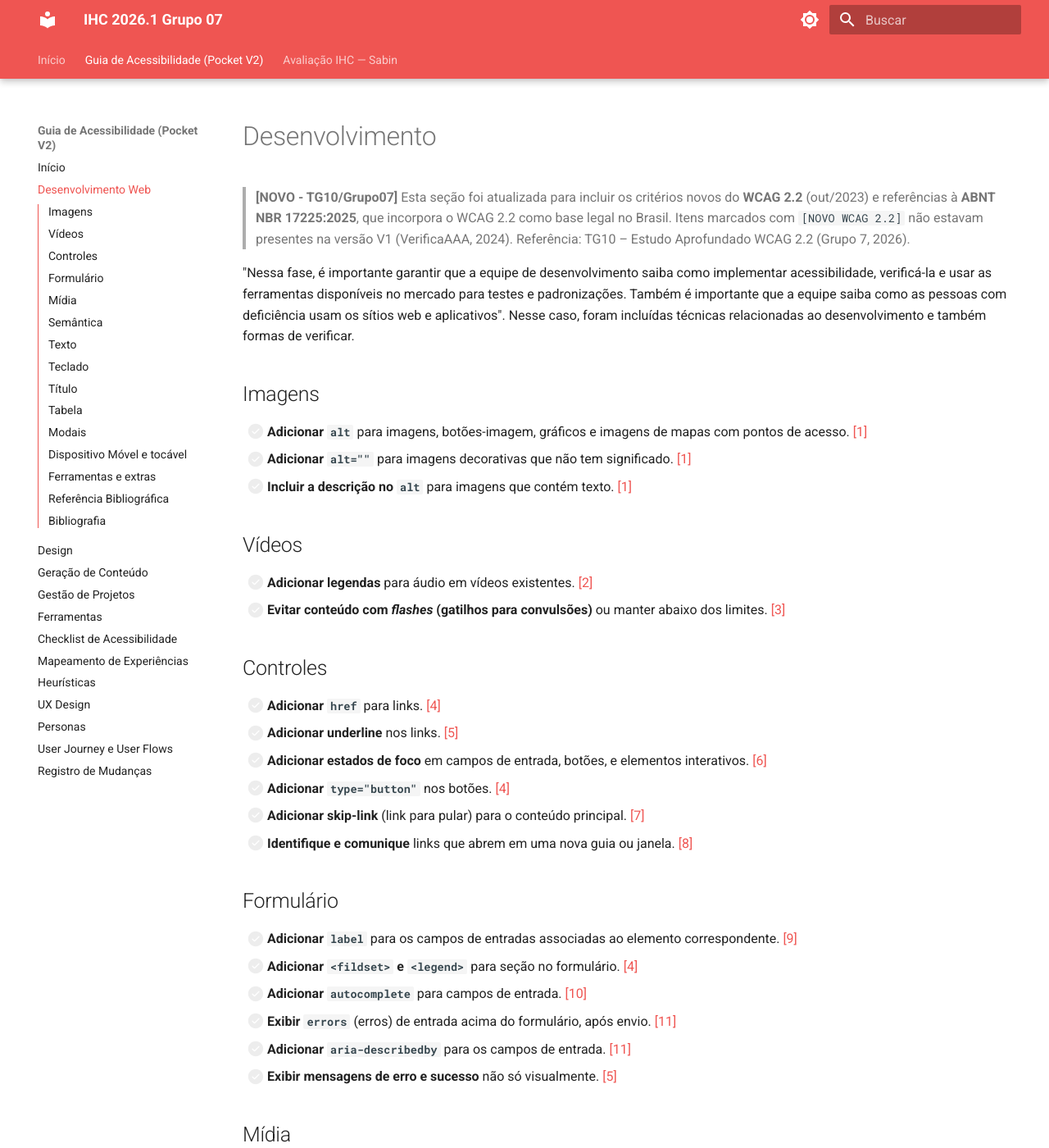
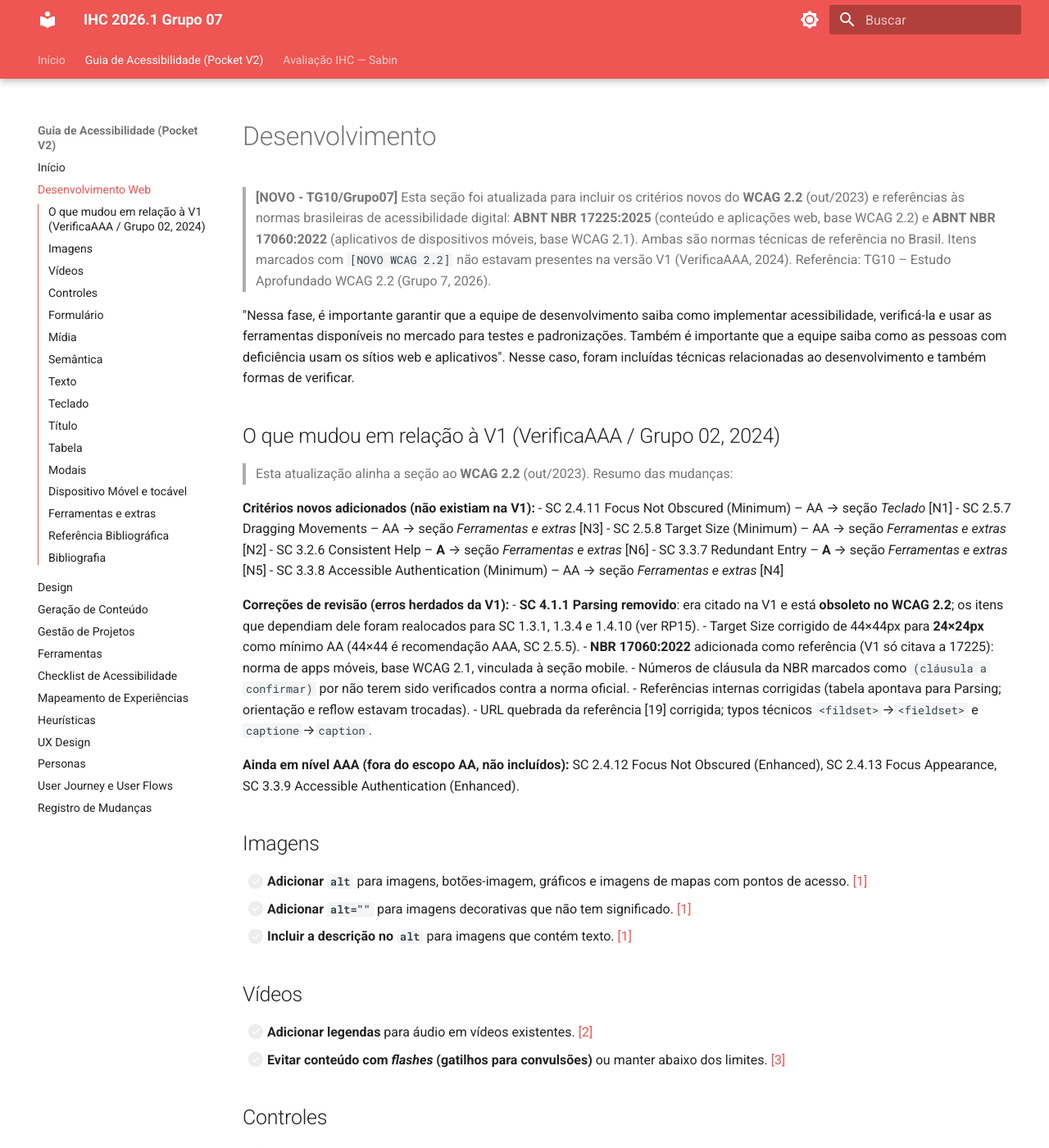
Before and after one commit to UnB-IHC/IHC_2026.1_Grupo07, an MkDocs documentation site: the page built from docs/pocket-v2/devWeb/non_text_content.md, in a window 1280 px wide and 1400 px high. Shown: the whole window at 82% size. Built offline with MkDocs 1.6.1 and Material for MkDocs 9.7.7, drawn with Linux system fonts in a browser that asks for light colours; some of the changed text lies outside the part shown.

Commit message:
Atualização do desenvolvimento WEB com WCAG 2.2 e NBR #4

````diff
--- a/docs/pocket-v2/devWeb/non_text_content.md
+++ b/docs/pocket-v2/devWeb/non_text_content.md
@@ -1,9 +1,32 @@
 # Desenvolvimento
 
-> **[NOVO - TG10/Grupo07]** Esta seção foi atualizada para incluir os critérios novos do **WCAG 2.2** (out/2023) e referências à **ABNT NBR 17225:2025**, que incorpora o WCAG 2.2 como base legal no Brasil. Itens marcados com `[NOVO WCAG 2.2]` não estavam presentes na versão V1 (VerificaAAA, 2024). Referência: TG10 – Estudo Aprofundado WCAG 2.2 (Grupo 7, 2026).
+> **[NOVO - TG10/Grupo07]** Esta seção foi atualizada para incluir os critérios novos do **WCAG 2.2** (out/2023) e referências às normas brasileiras de acessibilidade digital: **ABNT NBR 17225:2025** (conteúdo e aplicações web, base WCAG 2.2) e **ABNT NBR 17060:2022** (aplicativos de dispositivos móveis, base WCAG 2.1). Ambas são normas técnicas de referência no Brasil. Itens marcados com `[NOVO WCAG 2.2]` não estavam presentes na versão V1 (VerificaAAA, 2024). Referência: TG10 – Estudo Aprofundado WCAG 2.2 (Grupo 7, 2026).
 
 "Nessa fase, é importante garantir que a equipe de desenvolvimento saiba como implementar acessibilidade, verificá-la e usar as ferramentas disponíveis no mercado para
 testes e padronizações. Também é importante que a equipe saiba como as pessoas com deficiência usam os sítios web e aplicativos". Nesse caso, foram incluídas técnicas relacionadas ao desenvolvimento e também formas de verificar.
+
+## O que mudou em relação à V1 (VerificaAAA / Grupo 02, 2024)
+
+> Esta atualização alinha a seção ao **WCAG 2.2** (out/2023). Resumo das mudanças:
+
+**Critérios novos adicionados (não existiam na V1):**
+- SC 2.4.11 Focus Not Obscured (Minimum) – AA → seção *Teclado* [N1]
+- SC 2.5.7 Dragging Movements – AA → seção *Ferramentas e extras* [N3]
+- SC 2.5.8 Target Size (Minimum) – AA → seção *Ferramentas e extras* [N2]
+- SC 3.2.6 Consistent Help – **A** → seção *Ferramentas e extras* [N6]
+- SC 3.3.7 Redundant Entry – **A** → seção *Ferramentas e extras* [N5]
+- SC 3.3.8 Accessible Authentication (Minimum) – AA → seção *Ferramentas e extras* [N4]
+
+**Correções de revisão (erros herdados da V1):**
+- **SC 4.1.1 Parsing removido**: era citado na V1 e está **obsoleto no WCAG 2.2**; os itens que dependiam dele foram realocados para SC 1.3.1, 1.3.4 e 1.4.10 (ver RP15).
+- Target Size corrigido de 44×44px para **24×24px** como mínimo AA (44×44 é recomendação AAA, SC 2.5.5).
+- **NBR 17060:2022** adicionada como referência (V1 só citava a 17225): norma de apps móveis, base WCAG 2.1, vinculada à seção mobile.
+- Números de cláusula da NBR marcados como `(cláusula a confirmar)` por não terem sido verificados contra a norma oficial.
+- Referências internas corrigidas (tabela apontava para Parsing; orientação e reflow estavam trocadas).
+- URL quebrada da referência [19] corrigida; typos técnicos `<fildset>`→`<fieldset>` e `captione`→`caption`.
+
+**Ainda em nível AAA (fora do escopo AA, não incluídos):** SC 2.4.12 Focus Not Obscured (Enhanced), SC 2.4.13 Focus Appearance, SC 3.3.9 Accessible Authentication (Enhanced).
+
 
 ## Imagens
 - [ ] <b> Adicionar ``` alt ``` </b> para imagens, botões-imagem, gráficos e imagens de mapas com pontos de acesso. <a id="TEC1" href="#RP1">[1]</a>
@@ -24,7 +47,7 @@ testes e padronizações. Também é importante que a equipe saiba como as pesso
 
 ## Formulário
 - [ ] <b> Adicionar ``` label ```</b> para os campos de entradas associadas ao elemento correspondente. <a id="TEC9" href="#RP9">[9]</a>
-- [ ] <b> Adicionar ``` <fildset> ``` e ``` <legend> ```</b> para seção no formulário. <a id="TEC4" href="#RP4">[4]</a>
+- [ ] <b> Adicionar ``` <fieldset> ``` e ``` <legend> ```</b> para seção no formulário. <a id="TEC4" href="#RP4">[4]</a>
 - [ ] <b> Adicionar ``` autocomplete ```</b> para campos de entrada. <a id="TEC10" href="#RP10">[10]</a>
 - [ ] <b> Exibir ``` errors ``` </b> (erros) de entrada acima do formulário, após envio. <a id="TEC11" href="#RP11">[11]</a>
 - [ ] <b> Adicionar ``` aria-describedby ```</b> para os campos de entrada. <a id="TEC11" href="#RP11">[11]</a>
@@ -66,8 +89,8 @@ testes e padronizações. Também é importante que a equipe saiba como as pesso
 
 ## Tabela
 - [ ] <b> Use o ``` table ``` </b> para elementos em formato de tabela.  <a id="TEC4" href="#RP4">[4]</a>
-- [ ] Insira cabeçalhos para explicar os dados, <b>use ``` th ``` com  ``` scope ``` correto</b>.<a id="TEC15" href="#RP15">[15]</a>
-- [ ] <b> Use o ``` captione ``` </b> lemento para fornecer um título para a tabela.<a id="TEC17" href="#RP17">[17]</a>
+- [ ] Insira cabeçalhos para explicar os dados, <b>use ``` th ``` com  ``` scope ``` correto</b>.<a id="TEC4" href="#RP4">[4]</a>
+- [ ] <b> Use o ``` caption ``` </b> elemento para fornecer um título para a tabela.<a id="TEC17" href="#RP17">[17]</a>
 
 ## Modais
 - [ ] Deve ser <b> fácil fechar </b>.<a id="TEC19" href="#RP19">[19]</a>
@@ -77,10 +100,13 @@ testes e padronizações. Também é importante que a equipe saiba como as pesso
 - [ ] <b> Não abrir um modal a partir de outro modal </b>.</b><a id="TEC19" href="#RP19">[19]</a>
 
 ## Dispositivo Móvel e tocável
-- [ ] O site pode ser <b> rotacionado </b> para qualquer orientação.  <a id="TEC15" href="#RP15">[15]</a>
-- [ ] <b> Impedir </b> rolgem horizontal. <a id="TEC16" href="#RP15">[16]</a>
-- [ ] <b> Garantir </b> que botões e links possam ser ativados facilmente. <a id="TEC18" href="#RP18">[18]</a>
-- [ ] <b> Garantir </b> espaço suficiente entre elementos interativos. <a id="TEC7" href="#RP7">[7]</a>
+
+> Os itens desta seção têm correspondência direta na **NBR 17060:2022** (norma específica para aplicativos móveis). Requisitos específicos a confirmar na norma.
+
+- [ ] O site pode ser <b> rotacionado </b> para qualquer orientação.  <a id="TEC14" href="#RP14">[14]</a>
+- [ ] <b> Impedir </b> rolagem horizontal. <a id="TEC16" href="#RP16">[16]</a>
+- [ ] <b> Garantir </b> que botões e links possam ser ativados facilmente (tamanho mínimo de alvo). <a id="TEC_NEW2" href="#RP_NEW2">[N2]</a>
+- [ ] <b> Garantir </b> espaço suficiente entre elementos interativos. <a id="TEC_NEW2" href="#RP_NEW2">[N2]</a>
 
 ## Ferramentas e extras
 - [ ] Permiti <b> pausar, parar ou ocultar conteúdo em movimento </b>.
@@ -123,7 +149,7 @@ testes e padronizações. Também é importante que a equipe saiba como as pesso
 
 > <a id="RP14" href="#TEC14">14.</a> WCAG 2.2 Understanding Docs. SC 1.3.4 Orientation (Level AA). Disponível em: [https://www.w3.org/WAI/WCAG22/Understanding/orientation.html](https://www.w3.org/WAI/WCAG22/Understanding/orientation.html). Acesso em: 9 Mai. 2024.
 
-> <a id="RP15" href="#TEC15">15.</a> WCAG 2.2 Understanding Docs. SC 4.1.1 Orientation (Level). Disponível em: [https://www.w3.org/WAI/WCAG22/Understanding/parsing.html](https://www.w3.org/WAI/WCAG22/Understanding/parsing.html). Acesso em: 9 Mai. 2024.
+> <a id="RP15" href="#TEC15">15.</a> **[REVISADO – WCAG 2.2]** SC 4.1.1 Parsing foi declarado **obsoleto e removido** no WCAG 2.2 (out/2023). A referência original da V1 apontava para este critério; os itens que a usavam foram realocados para SC 1.3.1 (RP4), SC 1.3.4 (RP14) e SC 1.4.10 (RP16), conforme aplicável. Fonte: [WCAG 2 FAQ – 4.1.1 Parsing](https://www.w3.org/WAI/standards-guidelines/wcag/faq/#parsing411). Acesso em: jun. 2026.
 
 > <a id="RP16" href="#TEC16">16.</a> WCAG 2.2 Understanding Docs. SC 1.4.10 Reflow (Level AA). Disponível em: [https://www.w3.org/WAI/WCAG22/Understanding/reflow.html](https://www.w3.org/WAI/WCAG22/Understanding/reflow.html). Acesso em: 9 Mai. 2024.
 
@@ -131,20 +157,26 @@ testes e padronizações. Também é importante que a equipe saiba como as pesso
 
 > <a id="RP18" href="#TEC18">18.</a> WCAG 2.2 Understanding Docs. SC 2.5.5 Target Size (Enhanced) (Level AAA). Disponível em: [https://www.w3.org/WAI/WCAG22/Understanding/target-size-enhanced.html](https://www.w3.org/WAI/WCAG22/Understanding/target-size-enhanced.html). Acesso em: 9 Mai. 2024.
 
-> <a id="RP19" href="#TEC19">19.</a> GUIA DE BOAS PRÁTICAS PARA ACESSIBILIDADE DIGITAL. Disponível em: [https://www.w3.org/WAI/WCAG22/Understanding/target-size-enhanced.html](https://www.w3.org/WAI/WCAG22/Understandin/target-size-enhanced.html). Acesso em: 9 Mai. 2024.
+> <a id="RP19" href="#TEC19">19.</a> DINIZ, V.; FERRAZ, R.; NASCIMENTO, C. M.; CREDIDIO, R. Guia de Boas Práticas para Acessibilidade Digital. Programa de Cooperação entre Reino Unido e Brasil em Acesso Digital, 2023. Disponível em: [https://www.gov.br/governodigital/pt-br/acessibilidade-e-usuario/acessibilidade-digital/guiaboaspraaticasparaacessibilidadedigital.pdf](https://www.gov.br/governodigital/pt-br/acessibilidade-e-usuario/acessibilidade-digital/guiaboaspraaticasparaacessibilidadedigital.pdf). Acesso em: 9 Mai. 2024.
 
-> <a id="RP_NEW1" href="#TEC_NEW1">N1.</a> **[NOVO WCAG 2.2]** WCAG 2.2 Understanding Docs. SC 2.4.11 Focus Not Obscured (Minimum) (Level AA). Disponível em: [https://www.w3.org/WAI/WCAG22/Understanding/focus-not-obscured-minimum.html](https://www.w3.org/WAI/WCAG22/Understanding/focus-not-obscured-minimum.html). Acesso em: jun. 2026. | NBR 17225:2025 (5.1.1, 5.1.3)
+> <a id="RP_NEW1" href="#TEC_NEW1">N1.</a> **[NOVO WCAG 2.2]** WCAG 2.2 Understanding Docs. SC 2.4.11 Focus Not Obscured (Minimum) (Level AA). Disponível em: [https://www.w3.org/WAI/WCAG22/Understanding/focus-not-obscured-minimum.html](https://www.w3.org/WAI/WCAG22/Understanding/focus-not-obscured-minimum.html). Acesso em: jun. 2026. | NBR 17225:2025 (cláusula a confirmar)
 
-> <a id="RP_NEW2" href="#TEC_NEW2">N2.</a> **[NOVO WCAG 2.2]** WCAG 2.2 Understanding Docs. SC 2.5.8 Target Size (Minimum) (Level AA). Disponível em: [https://www.w3.org/WAI/WCAG22/Understanding/target-size-minimum.html](https://www.w3.org/WAI/WCAG22/Understanding/target-size-minimum.html). Acesso em: jun. 2026. | NBR 17225:2025 (5.8.7)
+> <a id="RP_NEW2" href="#TEC_NEW2">N2.</a> **[NOVO WCAG 2.2]** WCAG 2.2 Understanding Docs. SC 2.5.8 Target Size (Minimum) (Level AA). Disponível em: [https://www.w3.org/WAI/WCAG22/Understanding/target-size-minimum.html](https://www.w3.org/WAI/WCAG22/Understanding/target-size-minimum.html). Acesso em: jun. 2026. | NBR 17225:2025 (cláusula a confirmar)
 
-> <a id="RP_NEW3" href="#TEC_NEW3">N3.</a> **[NOVO WCAG 2.2]** WCAG 2.2 Understanding Docs. SC 2.5.7 Dragging Movements (Level AA). Disponível em: [https://www.w3.org/WAI/WCAG22/Understanding/dragging-movements.html](https://www.w3.org/WAI/WCAG22/Understanding/dragging-movements.html). Acesso em: jun. 2026. | NBR 17225:2025 (5.8.13)
+> <a id="RP_NEW3" href="#TEC_NEW3">N3.</a> **[NOVO WCAG 2.2]** WCAG 2.2 Understanding Docs. SC 2.5.7 Dragging Movements (Level AA). Disponível em: [https://www.w3.org/WAI/WCAG22/Understanding/dragging-movements.html](https://www.w3.org/WAI/WCAG22/Understanding/dragging-movements.html). Acesso em: jun. 2026. | NBR 17225:2025 (cláusula a confirmar)
 
-> <a id="RP_NEW4" href="#TEC_NEW4">N4.</a> **[NOVO WCAG 2.2]** WCAG 2.2 Understanding Docs. SC 3.3.8 Accessible Authentication (Minimum) (Level AA). Disponível em: [https://www.w3.org/WAI/WCAG22/Understanding/accessible-authentication-minimum.html](https://www.w3.org/WAI/WCAG22/Understanding/accessible-authentication-minimum.html). Acesso em: jun. 2026. | NBR 17225:2025 (5.9.18)
+> <a id="RP_NEW4" href="#TEC_NEW4">N4.</a> **[NOVO WCAG 2.2]** WCAG 2.2 Understanding Docs. SC 3.3.8 Accessible Authentication (Minimum) (Level AA). Disponível em: [https://www.w3.org/WAI/WCAG22/Understanding/accessible-authentication-minimum.html](https://www.w3.org/WAI/WCAG22/Understanding/accessible-authentication-minimum.html). Acesso em: jun. 2026. | NBR 17225:2025 (cláusula a confirmar)
 
-> <a id="RP_NEW5" href="#TEC_NEW5">N5.</a> **[NOVO WCAG 2.2]** WCAG 2.2 Understanding Docs. SC 3.3.7 Redundant Entry (Level A). Disponível em: [https://www.w3.org/WAI/WCAG22/Understanding/redundant-entry.html](https://www.w3.org/WAI/WCAG22/Understanding/redundant-entry.html). Acesso em: jun. 2026. | NBR 17225:2025 (5.9.15)
+> <a id="RP_NEW5" href="#TEC_NEW5">N5.</a> **[NOVO WCAG 2.2]** WCAG 2.2 Understanding Docs. SC 3.3.7 Redundant Entry (Level A). Disponível em: [https://www.w3.org/WAI/WCAG22/Understanding/redundant-entry.html](https://www.w3.org/WAI/WCAG22/Understanding/redundant-entry.html). Acesso em: jun. 2026. | NBR 17225:2025 (cláusula a confirmar)
 
-> <a id="RP_NEW6" href="#TEC_NEW6">N6.</a> **[NOVO WCAG 2.2]** WCAG 2.2 Understanding Docs. SC 3.2.6 Consistent Help (Level A). Disponível em: [https://www.w3.org/WAI/WCAG22/Understanding/consistent-help.html](https://www.w3.org/WAI/WCAG22/Understanding/consistent-help.html). Acesso em: jun. 2026. | NBR 17225:2025 (5.7.15)
+> <a id="RP_NEW6" href="#TEC_NEW6">N6.</a> **[NOVO WCAG 2.2]** WCAG 2.2 Understanding Docs. SC 3.2.6 Consistent Help (Level A). Disponível em: [https://www.w3.org/WAI/WCAG22/Understanding/consistent-help.html](https://www.w3.org/WAI/WCAG22/Understanding/consistent-help.html). Acesso em: jun. 2026. | NBR 17225:2025 (cláusula a confirmar)
+
+> ⚠️ **Nota de verificação (NBR):** os números de cláusula originalmente atribuídos à NBR 17225:2025 **não foram confirmados** contra a norma oficial e foram substituídos por `(cláusula a confirmar)`. As normas de acessibilidade da ABNT (17225 e 17060) podem ser baixadas gratuitamente no catálogo da ABNT; para finalizar a referência, localizar a cláusula correspondente a cada critério e substituir o marcador. A NBR 17060:2022 é baseada na **WCAG 2.1** e cobre **aplicativos móveis** — não contém os critérios novos da WCAG 2.2 (2.5.7, 3.3.7, 3.3.8), exceto tamanho de área de toque.
 
 ## Bibliografia
 
+> ASSOCIAÇÃO BRASILEIRA DE NORMAS TÉCNICAS. **ABNT NBR 17060:2022** – Acessibilidade em aplicativos de dispositivos móveis – Requisitos. Rio de Janeiro: ABNT, 2022. (54 requisitos baseados na WCAG 2.1, divididos em: percepção e compreensão; controle e interação; mídia; codificação.)
+
+> ASSOCIAÇÃO BRASILEIRA DE NORMAS TÉCNICAS. **ABNT NBR 17225:2025** – Acessibilidade em conteúdo e aplicações web. Rio de Janeiro: ABNT, 2025. (Adota a WCAG 2.2 como base.)
+
 > </a> DINIZ, V.; FERRAZ, R.; NASCIMENTO, C. M.; CREDIDIO, R. Guia de Boas Práticas para Acessibilidade Digital. Programa de Cooperação entre Reino Unido e Brasil em Acesso Digital, 2023. Disponível em: [https://www.gov.br/governodigital/pt-br/acessibilidade-e-usuario/acessibilidade-digital/guiaboaspraaticasparaacessibilidadedigital.pdf](https://www.gov.br/governodigital/pt-br/acessibilidade-e-usuario/acessibilidade-digital/guiaboaspraaticasparaacessibilidadedigital.pdf). Acesso em: 9 Mai. 2024.
````
